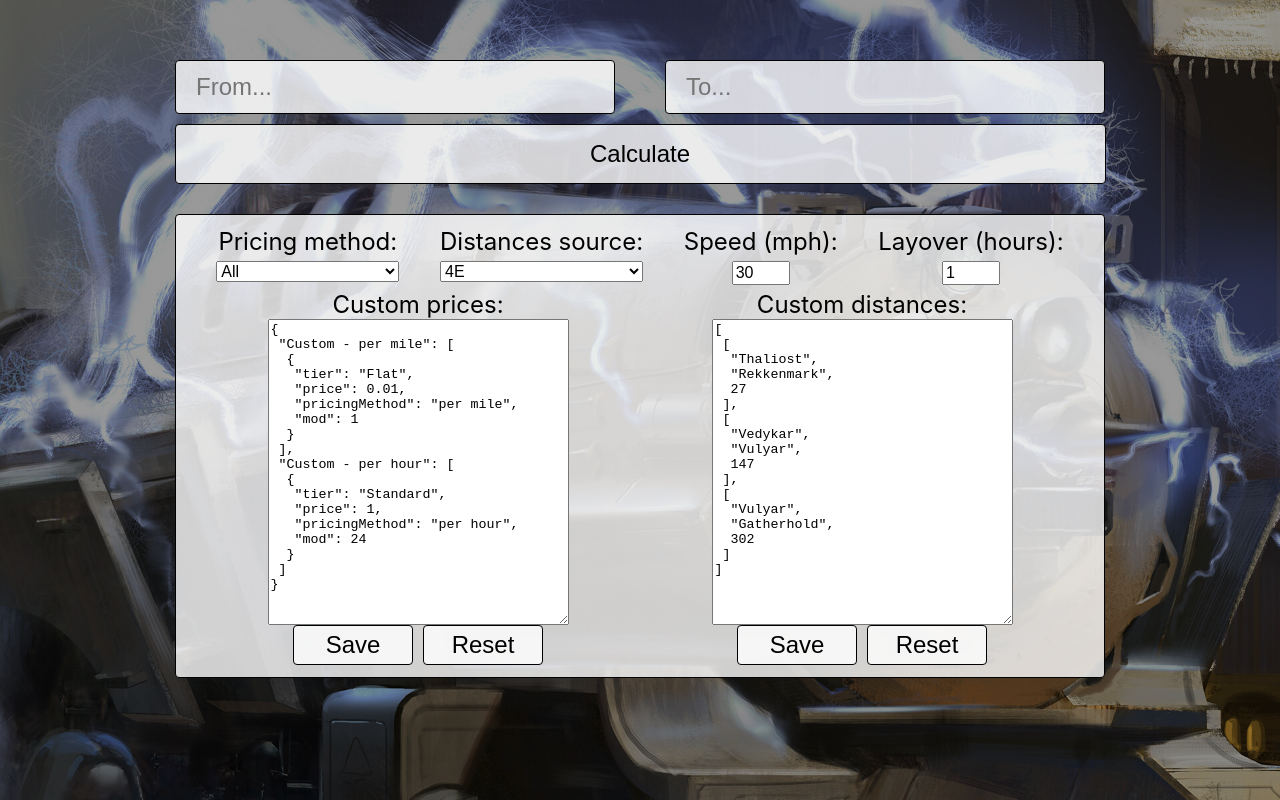
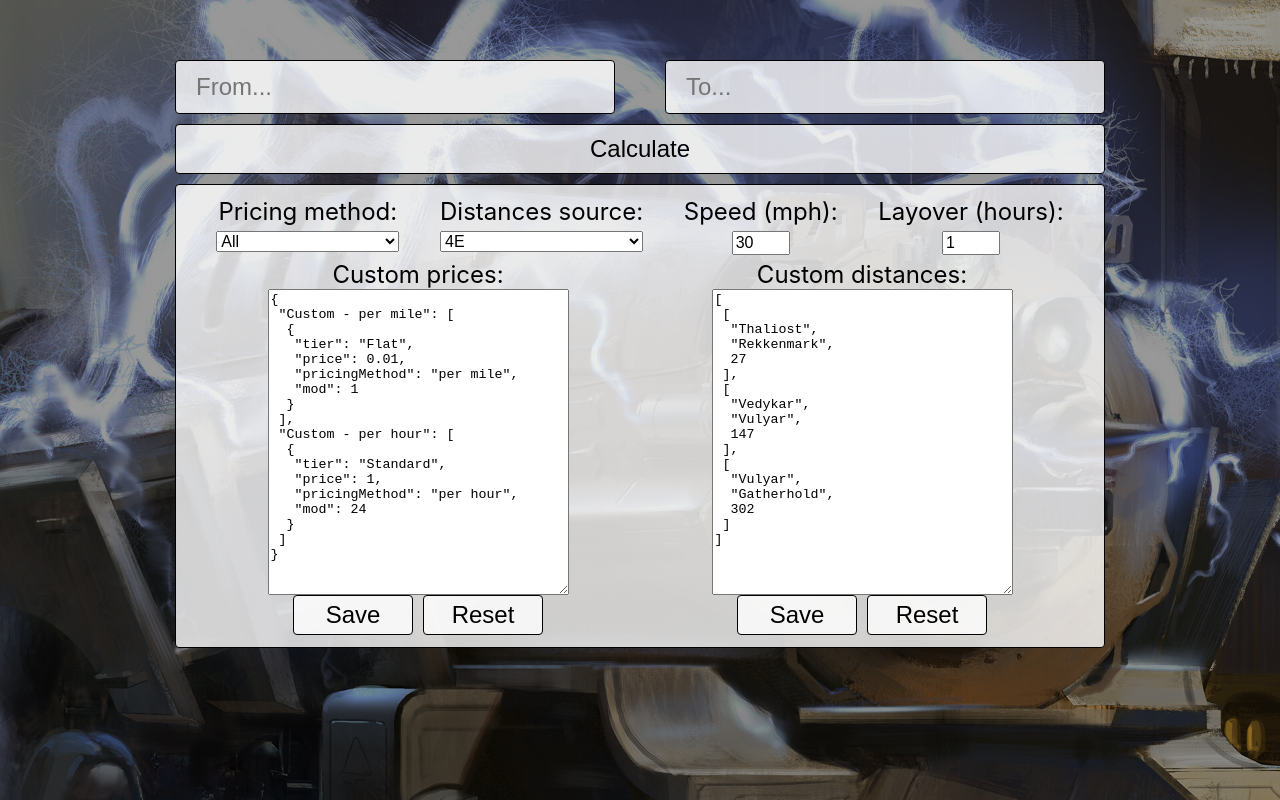
Before and after one commit to grJDh/eberron-trains, a React (Create React App) app: page / in a window 1280 px wide. Built offline with nearby package versions, Linux system fonts and the light colour scheme.

Commit message:
Readme and css fixes

```diff
--- a/src/App.scss
+++ b/src/App.scss
@@ -1,11 +1,15 @@
 main {
   padding-top: 50px;
 
-  display: grid;
-  grid-template-columns: 1fr;
-  grid-template-rows: min-content min-content 0.6fr;
-  gap: 10px 10px;
-  grid-template-areas: "form" "answer" "settings";
+  // display: grid;
+  // grid-template-columns: 1fr;
+  // grid-template-rows: min-content min-content 0.6fr;
+  // gap: 10px 10px;
+  // grid-template-areas: "form" "answer" "settings";
+
+  display: flex;
+  flex-direction: column;
+  align-items: center;
 
   justify-items: center;
 }
--- a/src/containers/SearchForm/SearchForm.scss
+++ b/src/containers/SearchForm/SearchForm.scss
@@ -6,6 +6,7 @@
   align-items: center;
 
   width: auto;
+  box-sizing: border-box;
 
   grid-area: form;
 
@@ -18,8 +19,9 @@
   }
 
   button {
-    width: 95%;
-    height: 60px;
+    max-width: 400px;
+    width: 100%;
+    height: 50px;
   }
 }
 
@@ -45,3 +47,12 @@ button {
     background-color: rgba(155, 155, 155, 0.8);
   }
 }
+
+@media (min-width: 980px) {
+  .form {
+    button {
+      width: 100%;
+      max-width: 930px;
+    }
+  }
+}
```
Also changed, not shown: 1 other file (tests, documents, lock files or other folders).
